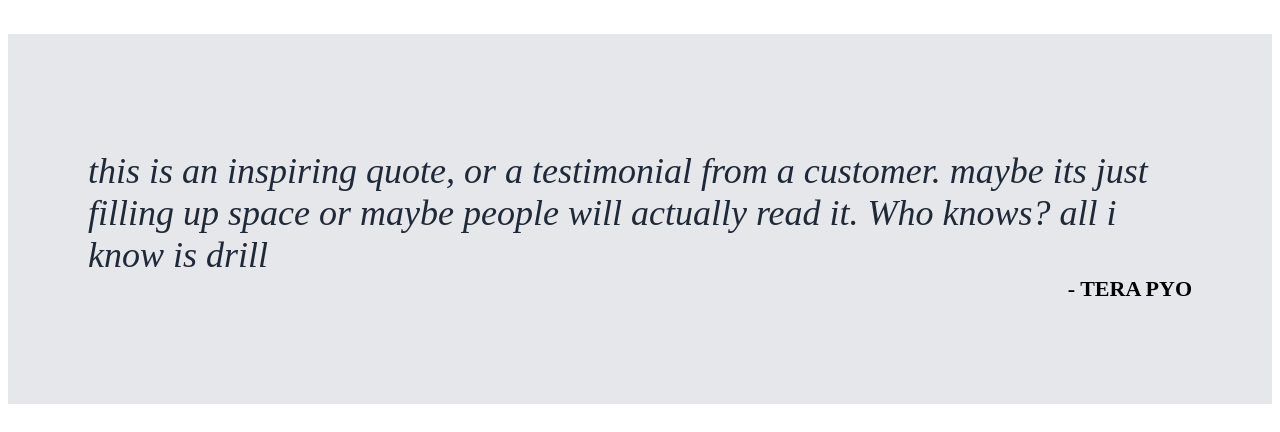
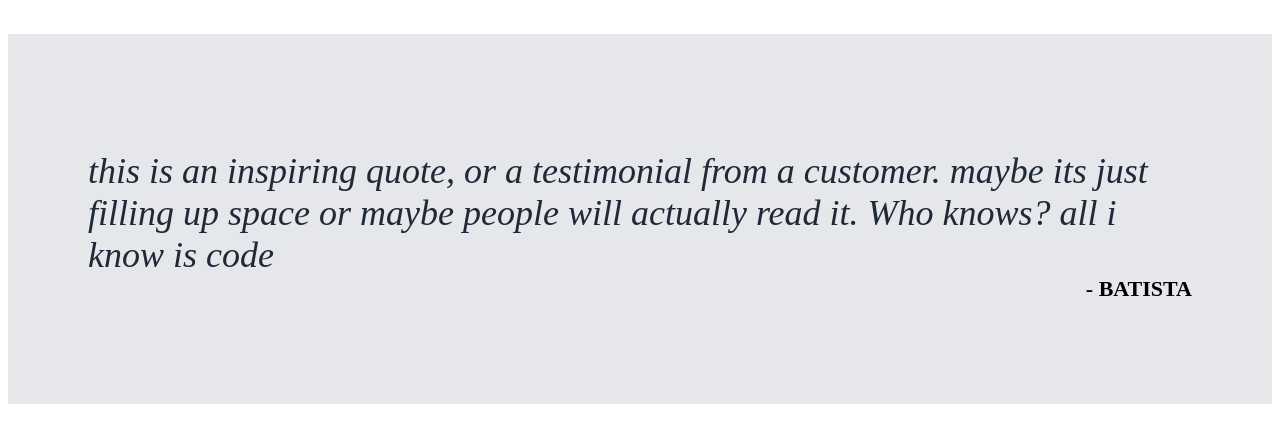
Before and after one commit to pethoburr/landing-page, a plain HTML site: page index.html in a window 1280 px wide. Shown: the part 617-1049 px from the top of the page. Drawn offline with Linux system fonts and the light colour scheme.

Commit message:
edited html text

```diff
--- a/index.html
+++ b/index.html
@@ -34,8 +34,8 @@
                 <li class="pic"><img style="border-radius: 16px; border: 2px solid blue;"src="../odin-recipes/recipes/blueberry-oatmeal.jpg" width="100%" height="130" alt="blueberry oatmeal">this is some subtext under an illustration</li>
             </ul>
         </div>
-        <div class="quote"><p class="line">this is an inspiring quote, or a testimonial from a customer. maybe its just filling up space or maybe people will actually read it. Who knows? all i know is drill</p>
-            <p class="pyo">- TERA PYO</p></div>
+        <div class="quote"><p class="line">this is an inspiring quote, or a testimonial from a customer. maybe its just filling up space or maybe people will actually read it. Who knows? all i know is code</p>
+            <p class="pyo">- BATISTA</p></div>
         <div class="bluebox">
             <div class="first"><h1>Call to action! its time!</h1><h5>sign up for our product by clicking that button right over there!</h5></div><button class="second">Sign up</button>
         </div>
```
